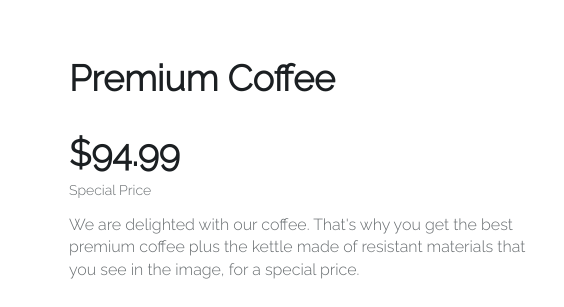
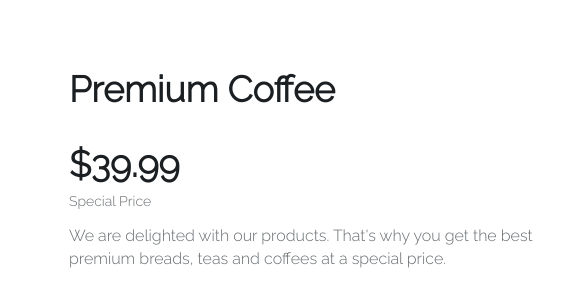
Before and after one commit to andrezadesousa/tea-and-brads-website, a plain HTML site: page index.html in a window 1280 px wide. Shown: the part 3180-3487 px from the top of the page, 619-1183 px from the left. Drawn offline with nearby package versions, Linux system fonts and the light colour scheme.

Commit message:
Update index.html

```diff
--- a/index.html
+++ b/index.html
@@ -417,10 +417,10 @@
 
                     <div class="quality__data">
                         <h1 class="quality__title">Premium Coffee</h1>
-                        <h2 class="quality__price">$94.99</h2>
+                        <h2 class="quality__price">$39.99</h2>
                         <span class="quality__special">Special Price</span>
                         <p class="quality__description">
-                            We are delighted with our coffee. That's why you get the best premium coffee plus the kettle made of resistant materials that you see in the image, for a special price.
+                           We are delighted with our products. That's why you get the best premium breads, teas and coffees at a special price.
                         </p>
 
                         <div class="quality__buttons">
```
